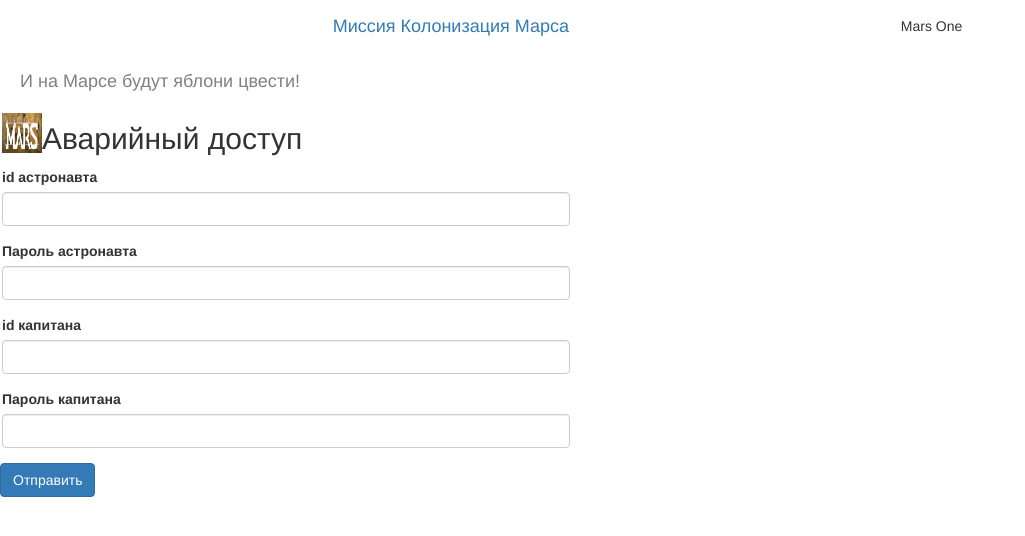
After one commit to Poltava49/Web-App-Flask-, a Flask app: template templates/login.html in a window 1280 px wide. The commit adds this page. Shown: the top 536 px of the page, without its empty margins (0-1025 px from the left). Run offline with Flask 3, Linux system fonts and the light colour scheme; the template is opened without the code that fills it: values that come from a table or form of the project are taken from there, others are empty; some libraries are stand-ins or nearby versions.

Commit message:
add form double protection

```diff
--- a/main.py
+++ b/main.py
@@ -7,6 +7,8 @@
 
 
 app = Flask(__name__)
+
+app.config['SECRET_KEY'] = '123'
 
 
 # class MultiCheckboxField(SelectMultipleField):
@@ -50,20 +52,20 @@
 
 
 
-# class AccessForm(FlaskForm):
-#     username = StringField('id астронавта', validators=[DataRequired()])
-#     password = PasswordField('Пароль астронавта', validators=[DataRequired()])
-#     remember_me = BooleanField('id капитана')
-#     submit = SubmitField('Пароль капитана')
+class AccessForm(FlaskForm):
+    astro_id = StringField('id астронавта', validators=[DataRequired()])
+    password_astro = PasswordField('Пароль астронавта', validators=[DataRequired()])
+    cap_id =StringField('id капитана', validators=[DataRequired()])
+    cap_pass = PasswordField('Пароль капитана', validators=[DataRequired()])
 
 
 #Двойная защита
 @app.route('/access', methods=['GET', 'POST'])
 def access():
-    form_access = AccessForm()
-    if form_access.validate_on_submit():
-        return redirect('/success')
-    return render_template('login.html', title='Авторизация', form=form_access)
+    form = AccessForm()
+    if form.validate_on_submit():
+        pass
+    return render_template('login.html', title='Авторизация', form=form)
 
 
 @app.route('/<title>')
@@ -280,6 +282,10 @@
 
 
 
+
+#
+
+
 @app.route('/choice/<planet_name>')
 def choise_planet(planet_name):
     if planet_name.lower() == "марс":
--- a/static/css/style_form.css
+++ b/static/css/style_form.css
@@ -44,3 +44,13 @@
     justify-content: space-between;
     align-items: center;
 }
+
+.mars_embl {
+    width: 40px;
+    height: 40px;
+}
+
+.img_inline_h2 {
+    display: flex;
+    align-items: center;
+}
--- /dev/null
+++ b/templates/login.html
@@ -0,0 +1,32 @@
+{% extends "base.html" %}
+
+{% block content %}
+    <div class="img_inline_h2">
+        <img src="{{ url_for('static', filename='img/mars_embl.png') }}" alt="Марс" class="mars_embl">
+        <h2>Аварийный доступ</h2>
+    </div>
+
+    <form action="" method="post" novalidate>
+            {{ form.csrf_token }}
+            <div class="form-group">
+                {{ form.astro_id.label }}
+                {{ form.astro_id(class="form-control") }}
+                {% for error in form.astro_id.errors %}
+                <small class="text-danger">{{ error }}</small>
+            {% endfor %}
+            </div>
+            <div class="form-group">
+                {{ form.password_astro.label }}
+                {{ form.password_astro(class="form-control") }}
+            </div>
+            <div class="form-group">
+                {{ form.cap_id.label }}
+                {{ form.cap_id(class="form-control") }}
+            </div>
+            <div class="form-group">
+                {{ form.cap_pass.label }}
+                {{ form.cap_pass(class="form-control") }}
+            </div>
+        <button type="submit" class="btn btn-primary">Отправить</button>
+    </form>
+{% endblock %}
```
Also changed, not shown: static/img/error.png (added), static/img/mars_embl.png (added).
